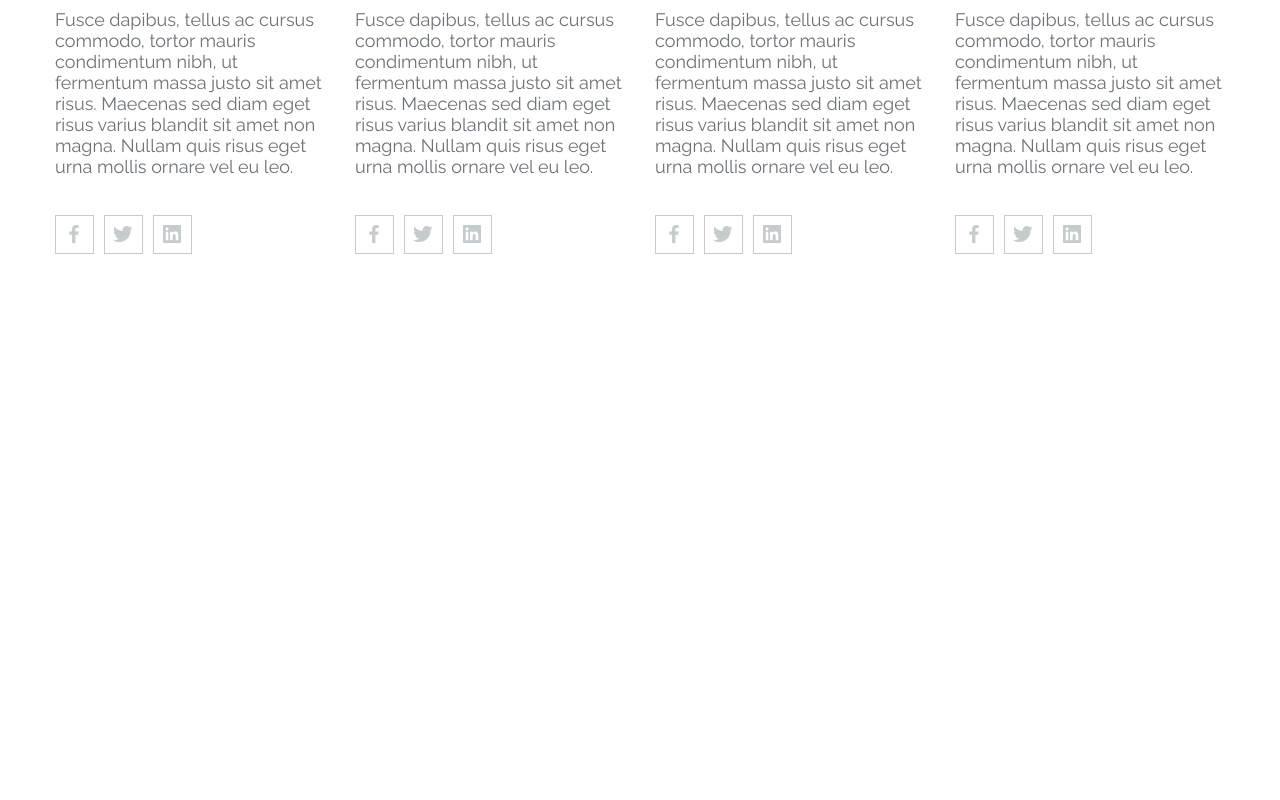
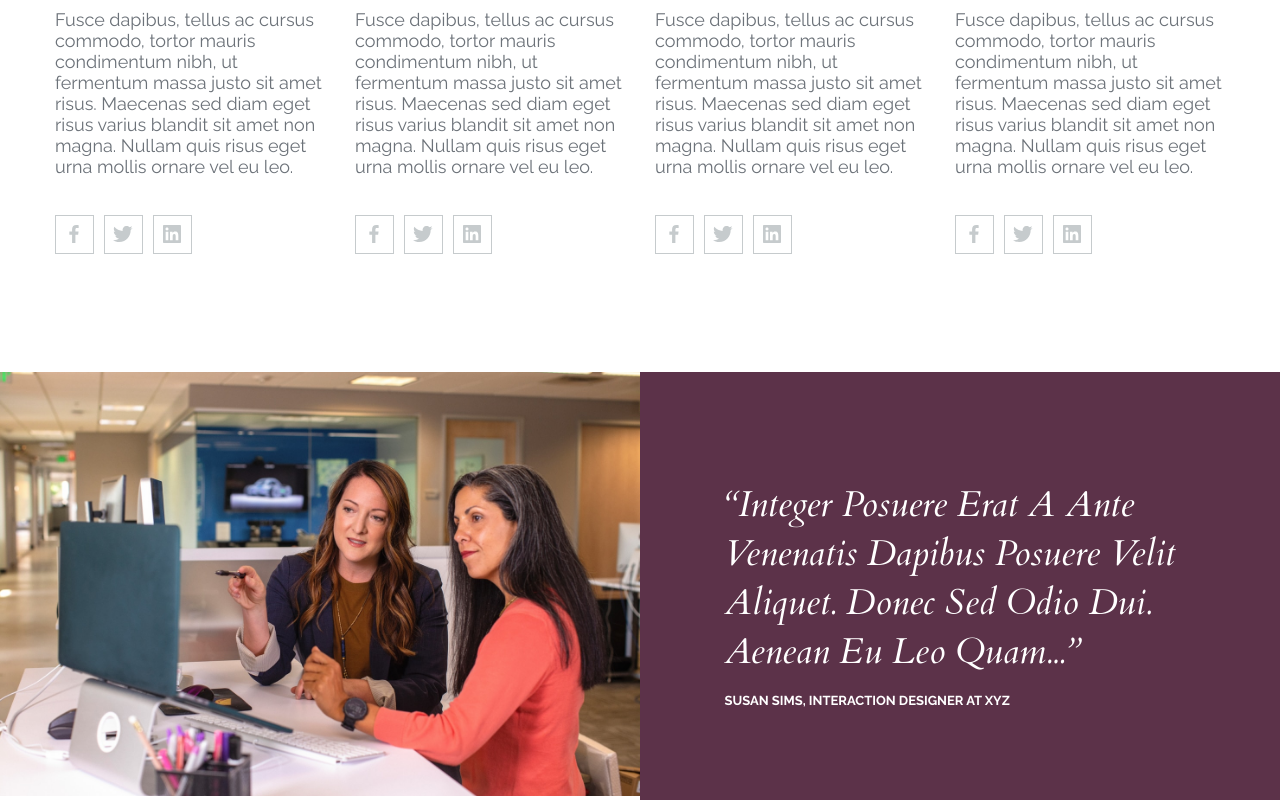
Before and after one commit to Vlad-Bogach/FE-Courses-General, a website built with Parcel: page Course work/index.html in a window 1280 px wide. Shown: the part 2795-3595 px from the top of the page. Before the commit the page ends 3167 px from the top, so only its background shows below. Built offline with nearby package versions, Linux system fonts and the light colour scheme.

Commit message:
testimonials section start

```diff
--- a/Course work/index.html
+++ b/Course work/index.html
@@ -223,6 +223,28 @@
                 </div>
             </div>
         </section>
+        <section class="main-container__testimonials">
+            <div class="testimonials__content-wrapper">
+                <div class="testimonials__image">
+                    <img src="source/images/testimonials__photo.png" alt="">
+                </div>
+                <div class="testimonials__feedback">
+                    <h3 class="feedback__quote">“Integer posuere erat a ante venenatis dapibus posuere velit aliquet.
+                        Donec
+                        sed odio dui. Aenean eu leo quam...”
+                    </h3>
+                    <h5 class="feedback__person">Susan Sims, Interaction Designer at XYZ</h5>
+                </div>
+            </div>
+            <div class="testimonials__dots">
+                <div class="dots__dot dots__dot_unactive"></div>
+                <div class="dots__dot dots__dot_active"></div>
+                <div class="dots__dot dots__dot_unactive"></div>
+                <div class="dots__dot dots__dot_unactive"></div>
+                <div class="dots__dot dots__dot_unactive"></div>
+            </div>
+
+        </section>
     </div>
 </body>
 
--- a/Course work/source/styles/style.scss
+++ b/Course work/source/styles/style.scss
@@ -1,3 +1,4 @@
+@import url('https://fonts.googleapis.com/css2?family=Cardo:ital@1&display=swap');
 @import url('https://fonts.googleapis.com/css2?family=Raleway:wght@400;700;900&display=swap');
 
 *{
@@ -294,12 +295,18 @@ body{
         margin-top: 78px;
         margin-bottom: 78px;
     }
+    @media only screen and (max-width: 930px){
+        justify-content: space-around;
+    }
 }
 
 .our-team__person-card{
     max-width: 270px;
     @media only screen and (max-width: 1210px){
         max-width: 227px;
+    }
+    @media only screen and (max-width: 1023px){
+        max-width: 280px;
     }
 }
 
@@ -346,12 +353,18 @@ body{
         font-size: 14px;
         margin-top: 22px;
     }
+    @media only screen and (max-width: 1023px){
+        margin-top: 38px;
+    }
 }
 
 .person-card__social{
     margin-top: 38px;
     @media only screen and (max-width: 1210px){
         margin-top: 39px;
+    }
+    @media only screen and (max-width: 1023px){
+        margin-top: 55px;
     }
 }
 
@@ -362,8 +375,93 @@ body{
         width: 33px;
         height: 33px;
     }
+    @media only screen and (max-width: 1023px){
+        width: 40px;
+        height: 40px;
+    }
 }
 
 .person-card__social img:nth-child(2){
     margin-inline: 6px;
 }
+
+
+// testimonials
+
+.main-container__testimonials{
+    width: 100%;
+    display: flex;
+    flex-direction: column;
+}
+
+.testimonials__content-wrapper{
+    display: flex;
+    @media only screen and (max-width: 1200px){
+        flex-direction: column;
+    }
+}
+
+.testimonials__image{
+
+    max-width: 740px;
+    width:100%;
+
+    img{
+        width: 100%;
+    }
+}
+
+.testimonials__feedback{
+    max-width: 770px;
+    width: 100%;
+    height: 100%;
+    display: flex;
+    align-items: center;
+    justify-content: center;
+    background-color: #5C3249;
+    flex-direction: column;
+}
+
+.feedback__quote{
+    font-size: 36px;
+    font-style: italic;
+    font-family: 'Cardo', sans-serif;
+    font-weight: 400;
+    line-height: 49px;
+    color: white;
+    max-width:471px;
+    max-height: 230px;
+    width: 100%;
+    height: 100%;
+    display: flex;
+    align-items: center;
+    text-transform: capitalize;
+    @media only screen and (max-width: 1200px){
+        font-size: 24px;
+        line-height: 33px;
+        max-width: 330px;
+        max-height: 156px;
+    }
+}
+
+.feedback__person{
+    font-size: 13px;
+    font-family: 'Raleway', sans-serif;
+    font-weight: 700;
+    line-height: 15px;
+    color: white;
+    max-width: 471px;
+    width: 100%;
+    text-transform: uppercase;
+    @media only screen and (max-width: 1200px){
+        font-size: 12px;
+        max-width: 330px;
+    }
+}
+
+.testimonials__dots{
+    display: flex;
+    justify-content: space-between;
+    gap: 26px;
+    width: auto;
+}
```
Also changed, not shown: Course work/source/images/testimonials__photo.png (added).
